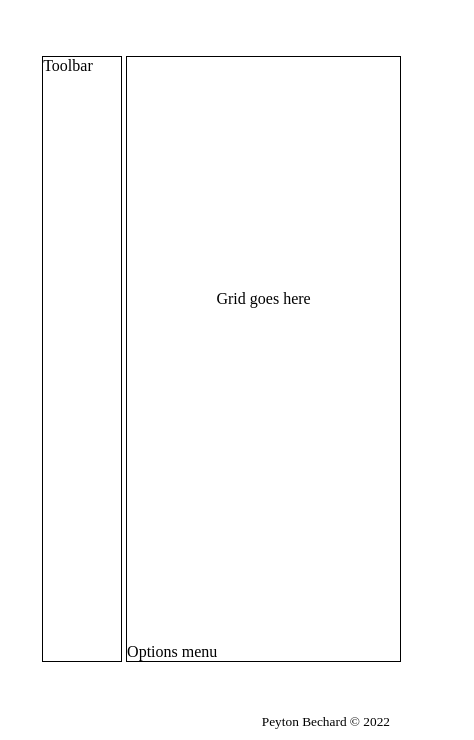
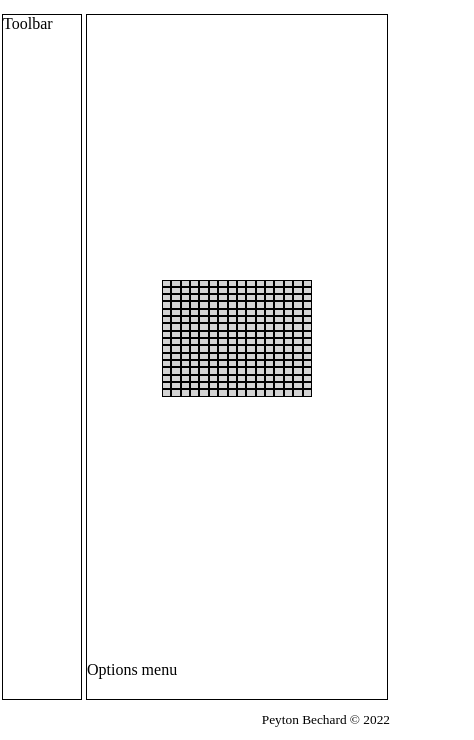
Before and after one commit to pmbechard/Pixton, a plain HTML site: page index.html in a window 390 px wide. Shown: the part 104-844 px from the top of the page, 474 px wide, since content can reach past the window. Drawn offline with Linux system fonts and the light colour scheme.

Commit message:
Adds grid boxes and works on their screen responsiveness

```diff
--- a/index.html
+++ b/index.html
@@ -30,7 +30,7 @@
         <div id="body-area-right">
             <div id="grid-area">
                 <div id="grid">
-                    Grid goes here
+
                 </div>
             </div>
             <div id="options">
--- a/script.js
+++ b/script.js
@@ -0,0 +1,15 @@
+// GRID CREATION
+const grid = document.getElementById('grid');
+let gridDimension = 16;
+createGrid(gridDimension);
+
+function createGrid(dimension) {
+    let sideLength = `${100/dimension}%`;
+    for (let i = 0; i < gridDimension; i++) {
+        for (let i = 0; i < gridDimension; i++) {
+            const newDiv = document.createElement('div');
+            grid.append(newDiv);
+            newDiv.classList.add('grid-box');
+        }
+    }
+}
--- a/style.css
+++ b/style.css
@@ -29,9 +29,11 @@ body {
 
 #body-area {
     display: flex;
+    flex-wrap: wrap;
+    justify-content: center;
     height: 85vh;
     width: 100vw;
-    padding: 5vh;
+    /* padding: 5vh; */
     gap: 1vw;
 }
 
@@ -45,6 +47,7 @@ body {
     flex-direction: column;
     justify-content: space-between;
     width: 70vw;
+    min-width: 300px;
     border: 1px solid black;
 }
 
@@ -53,6 +56,26 @@ body {
     justify-content: center;
     align-items: center;
     height: 80%;
+    flex: 5 1 auto;
+}
+
+#grid {
+    display: flex;
+    flex-wrap: wrap;
+    width: 50%;
+    height: 30vw;
+}
+
+.grid-box {
+    background-color: lightgray;
+    border: 1px solid black;
+    box-sizing: border-box;
+    flex: 0 0 6.25%;
+}
+
+#options {
+    flex: 1 5 auto;
+
 }
 
 
```
